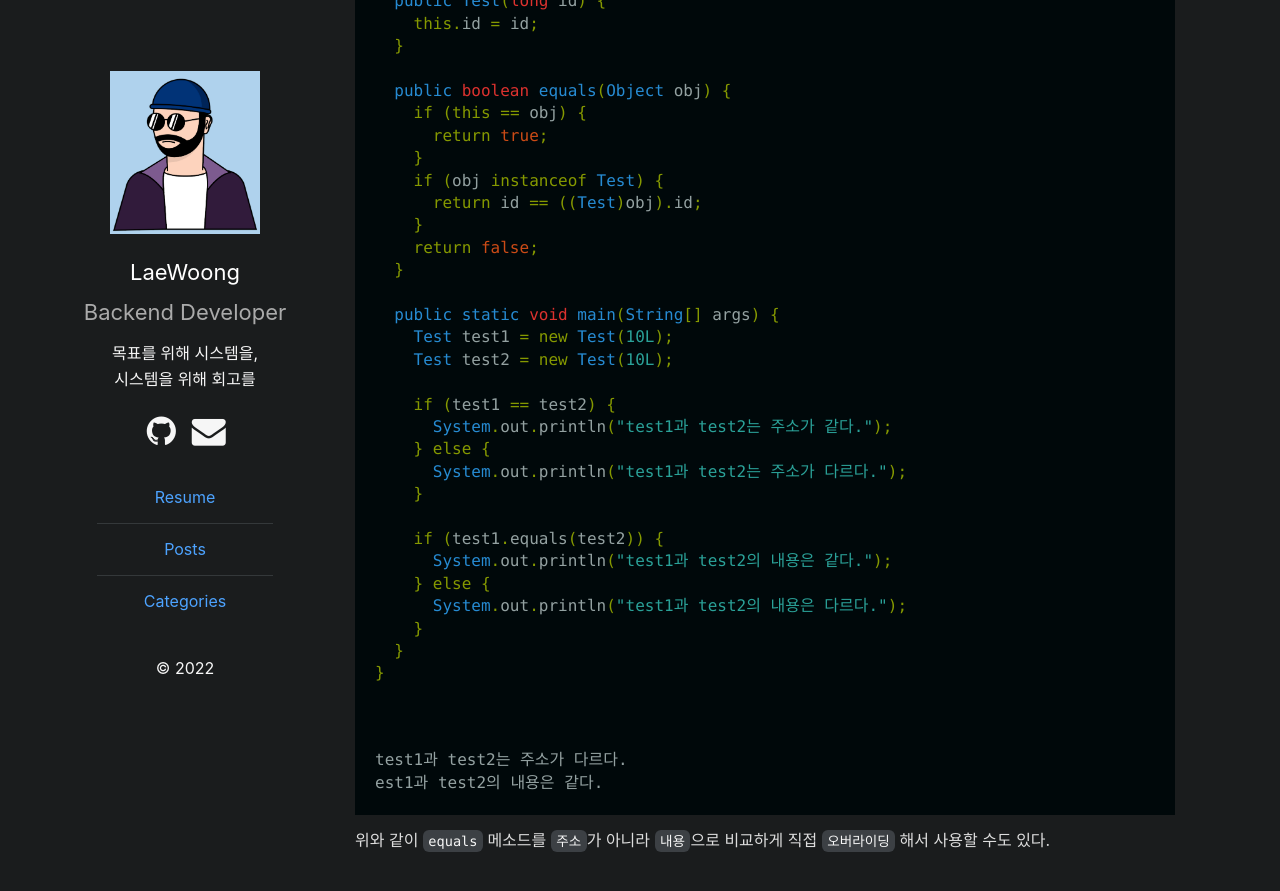
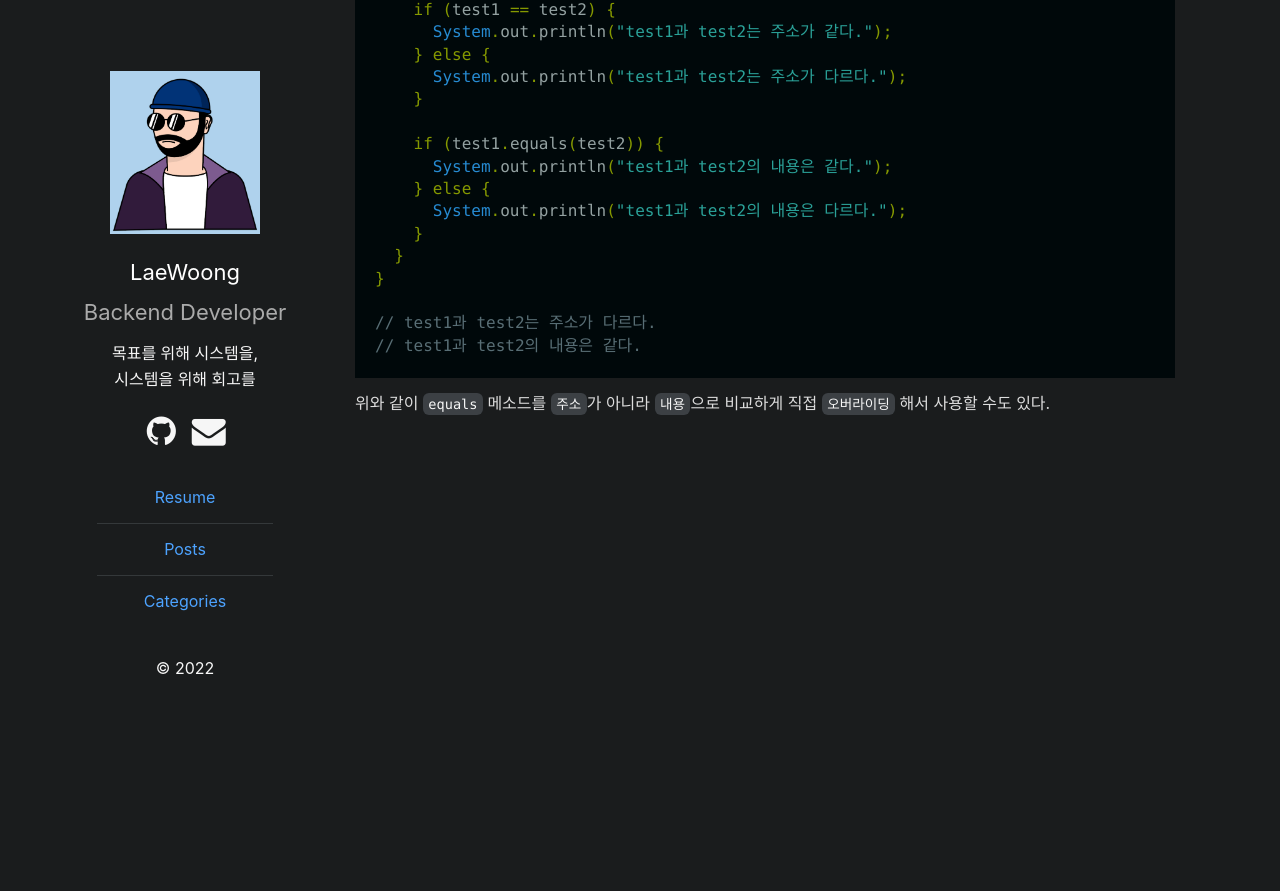
Before and after one commit to wlroh/wlroh.github.io, a Jekyll site: the page built from _posts/2022-02-27-java-equals.md, in a window 1280 px wide and 900 px high, scrolled down 4422 px. Shown: the top 891 px of the window. Built offline with Jekyll 4.4.1, drawn with Linux system fonts in a browser that asks for light colours; some of the changed text lies outside the part shown.

Commit message:
docs: 오타 수정

````diff
--- a/_posts/2022-02-27-java-equals.md
+++ b/_posts/2022-02-27-java-equals.md
@@ -10,13 +10,11 @@
 ### equals 메소드란?
 
 ```java
-
 public class Object {
   public boolean equeals(Object obj) {
     return (this == obj);
   }
 }
-
 ```
 
 `equals` 메소드는 `Object` 클래스의 메소드이다. `Object` 클래스 내부에 정의된 `equals` 메소드를 보면 위와 같다. 내용은 `매개변수(parameter)` 로 객체의 `참조 변수`를 가지고 비교한다.
@@ -29,7 +27,6 @@
 하지만 `참조타입(reference type)`에 대해서는 `주소값`을 비교해서 같으면 `true`, 다르면 `false` 를 반환해주는 연산자이다. 예를들어 아래의 예시를 봐보자
 
 ```java
-
 public class Test {
 
   public static void main(String[] args) {
@@ -53,11 +50,8 @@
   }
 }
 
-```
-
-```
-3 == 3 으로 같습니다.
-test == test 으로 다릅니다.
+// 3 == 3 으로 같습니다.
+// test == test 으로 같습니다.
 ```
 
 `int`는 `원시타입(primitive type)`이기 때문에 `값`을 비교해서 나오는 것을 알 수 있다. `String` 클래스는 `new` 연산자를 이용한 것이 아니라 `객체 리터럴`을 이용해서 `상수풀(String Constant Pool)`의 값을 참조하기 때문에 같은 주소 값을 참조하고 있기 때문에 `true`를 반환한다.
@@ -69,7 +63,6 @@
 > Heap 영역으로 변경된 이후에는 상수풀에 들어간 문자열도 Garbage Collection 대상이 된다.
 
 ```java
-
 public class Test {
 
   public static void main(String[] args) {
@@ -83,7 +76,6 @@
     }
   }
 }
-
 ```
 
 따라서 위와 같이 `new` 연산자를 이용해서 `Heap` 영역에 객체를 만들었을 때는 각자의 메모리 영역이 존재하기 때문에 주소값이 달라 `false` 를 반환하게 된다.
@@ -91,19 +83,16 @@
 ### 그러면 이제 다시 `equals` 메소드에 대해 얘기해보자.
 
 ```java
-
 public class Object {
   public boolean equals(Object obj) {
     return (this == obj);
   }
 }
-
 ```
 
 다시 `Object` 클래스 내부의 `equals` 메소드를 보면 `==` 연산자를 이용해서 `주소값`을 비교하는 코드인 것을 알 수 있다. 또한 가장 최상위 클래스 `Object`에 정의되어 있기 때문에 하위클래서에서 `오버라이딩`해서 사용할 수 있다.
 
 ```java
-
 public class Test {
   int a;
 
@@ -123,10 +112,7 @@
   }
 }
 
-```
-
-```
-test1과 test2는 다르다.
+// test1과 test2는 다르다.
 ```
 
 따라서 위의 코드를 보면 `test1`과 `test2`는 `주소값`이 다르기 때문에 `else`문 안에 있는 결과가 나오게 된다.
@@ -134,7 +120,6 @@
 ### 그러면 아래 코드의 결과는 어떻게 나올까?
 
 ```java
-
 public class Test {
   public static void main(String[] args) {
     String str1 = new String("abc");
@@ -148,16 +133,12 @@
   }
 }
 
-```
-
-```
-같습니다.
+// 같습니다.
 ```
 
 결과는 `같습니다`가 나오게 된다. 아까는 `주소값을 비교한다 했는데 주소값이 다른데 왜지?`라고 생각할 수 있다. 다르게 나오는 이유는 `String` 클래스에서 `equals` 메소드를 `오버라이딩` 했기 때문에 `같습니다.`가 나오는 것이다.
 
 ```java
-
 public class String {
 
   ...
@@ -178,7 +159,6 @@
   ...
 
 }
-
 ```
 
 위와 같이 `String` 클래스에서 `equals` 메소드를 `오버라이딩` 했기 때문에 `주소값`이 아니라 `내용 값`으로 비교하여 `true`, `false`를 반환하게 되는 것이다.
@@ -186,7 +166,6 @@
 > Java에서 `equals` 메소드는 기본적으로 각 API 클래스마다 자체적으로 `오버라이딩`을 통해 재정의되어 있습니다.
 
 ```java
-
 public class Test {
   Long id;
 
@@ -222,11 +201,8 @@
   }
 }
 
-```
-
-```
-test1과 test2는 주소가 다르다.
-est1과 test2의 내용은 같다.
+// test1과 test2는 주소가 다르다.
+// test1과 test2의 내용은 같다.
 ```
 
 위와 같이 `equals` 메소드를 `주소`가 아니라 `내용`으로 비교하게 직접 `오버라이딩` 해서 사용할 수도 있다.
````
